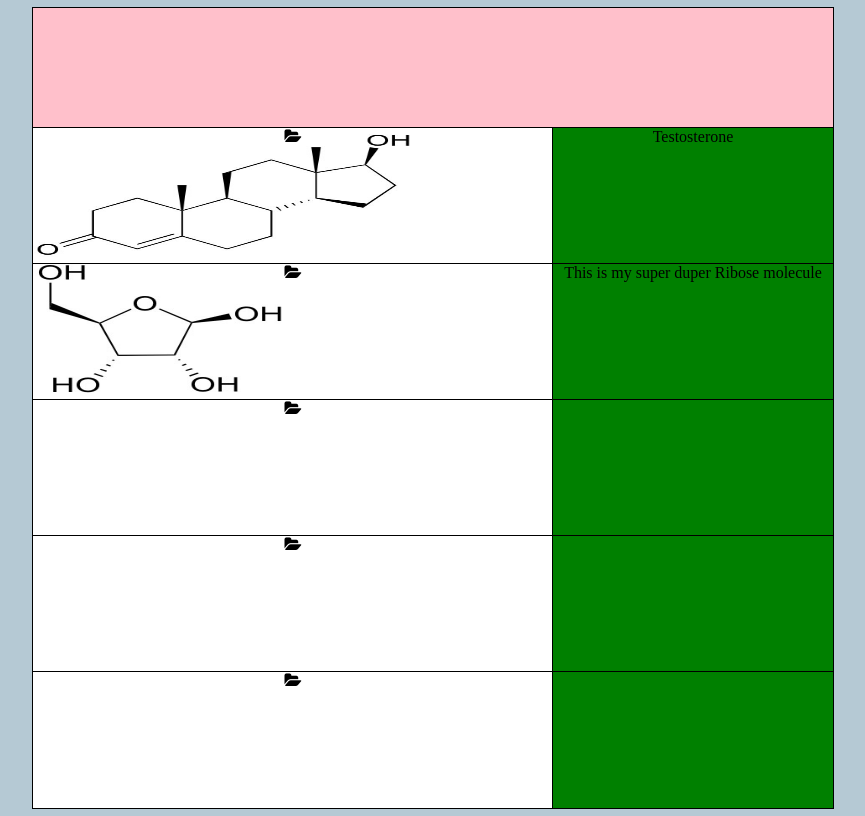
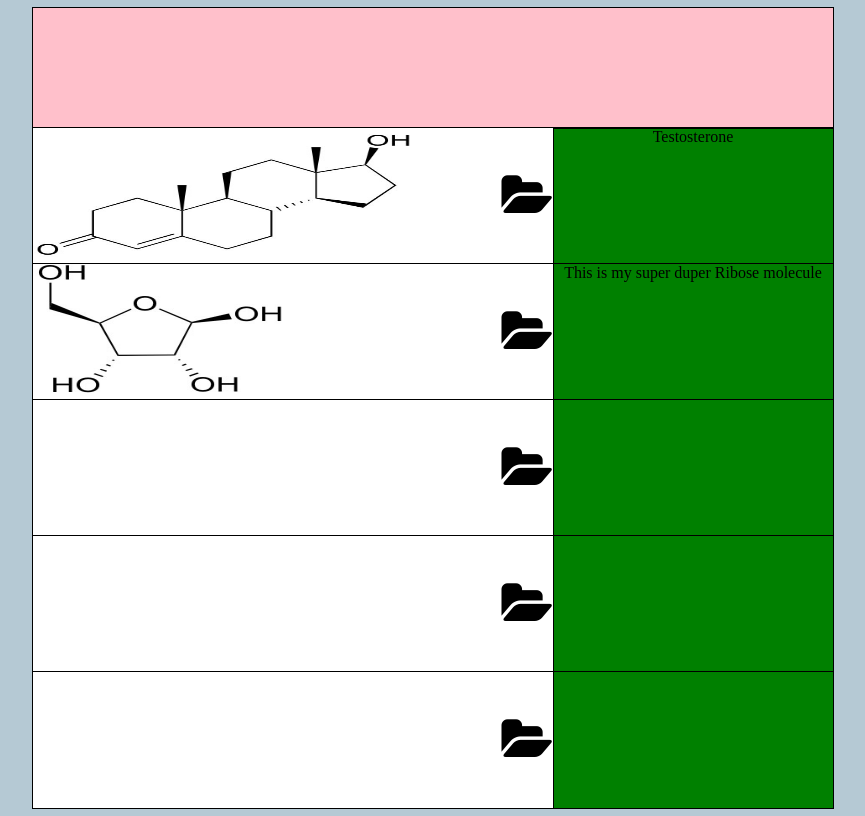
Before and after one commit to zjensen/256-design, a plain HTML site: page open.html in a window 1280 px wide. Shown: the whole page, without its empty margins (215-1080 px from the left). Drawn offline with Linux system fonts and the light colour scheme.

Commit message:
Open Icon positioned
The Open Icon's position was changed.

```diff
--- a/css/style.css
+++ b/css/style.css
@@ -37,6 +37,14 @@ div{
 	width:100%;
 }
 
+.molecule i
+{
+	display: table-cell !important;
+	vertical-align: middle;
+	font-size: 48px;
+	text-align: right;
+}
+
 .row
 {
 	outline:solid black 1px;
@@ -44,7 +52,6 @@ div{
 	width:100%;
 	display:inline-flex;
 	background:blue;
-	position: relative;
 }
 
 .testosterone
@@ -81,6 +88,8 @@ div{
 	outline:solid black 1px;
 	height:100%;
 	width:65%;
+	position: relative;
+	display: table;
 }
 
 .caption
```
